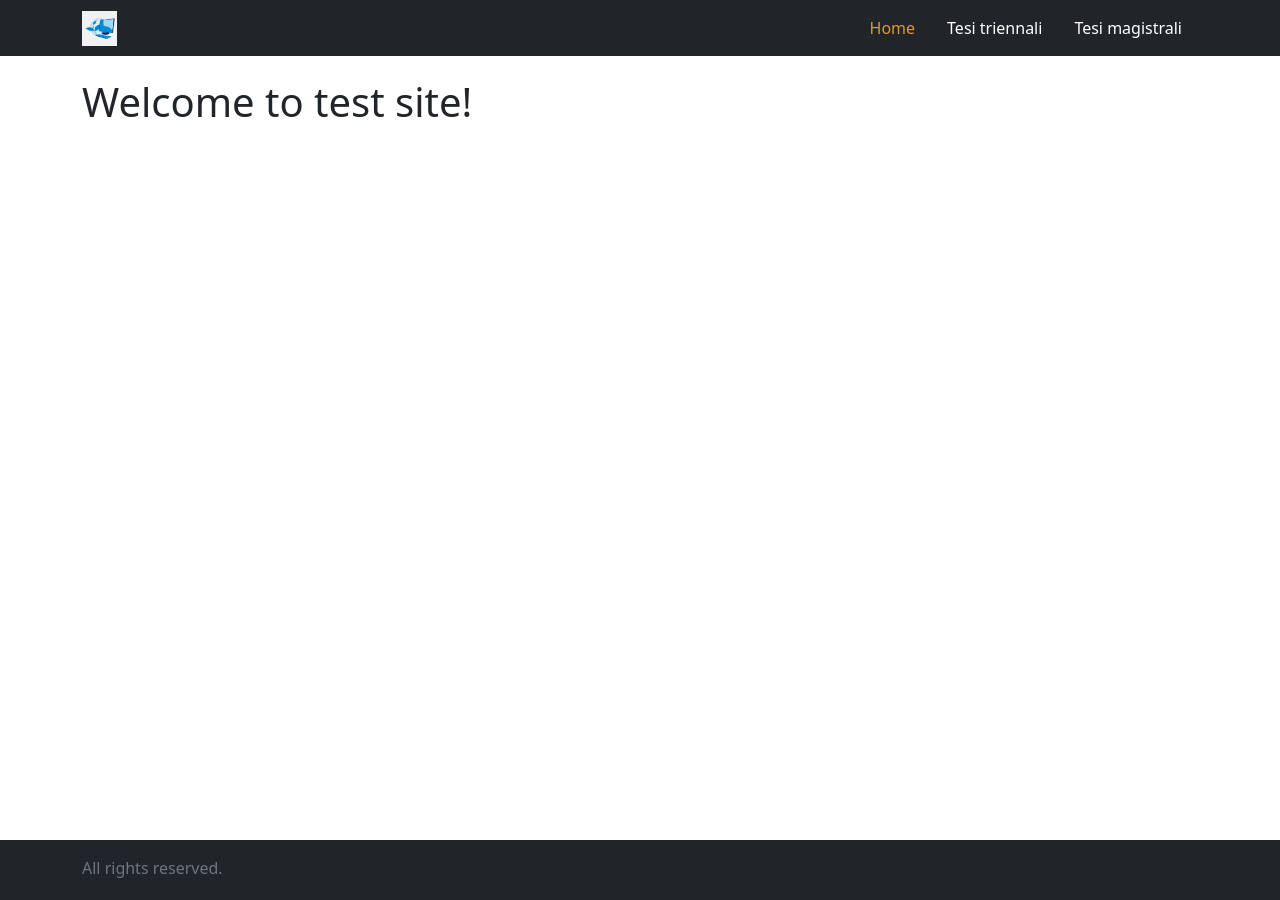
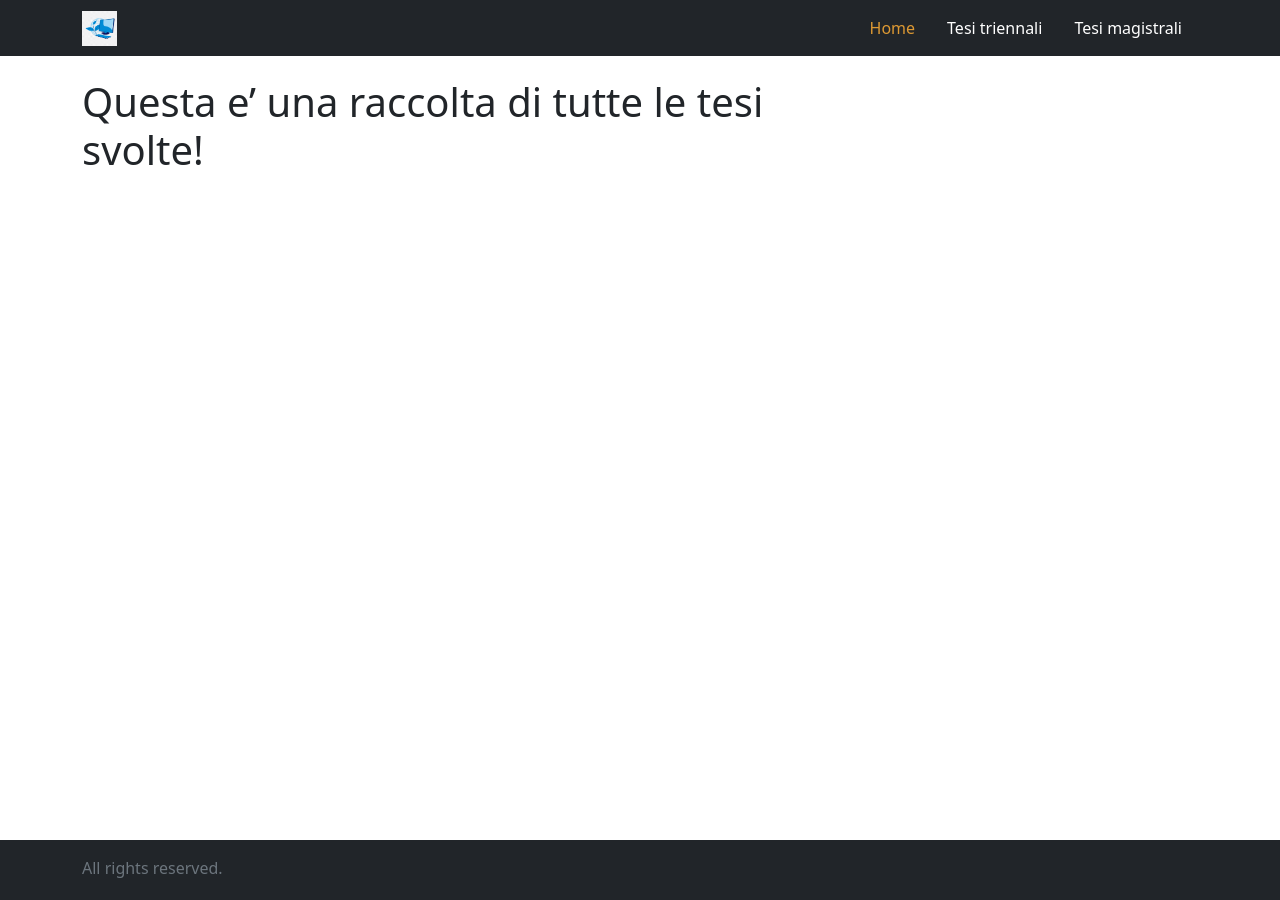
Before and after one commit to acantone03/sitodiprova.github.io, a Jekyll site: the page built from index.md, in a window 1280 px wide. Built offline with Jekyll 4.4.1, drawn with Linux system fonts in a browser that asks for light colours.

Commit message:
Update index.md

```diff
--- a/index.md
+++ b/index.md
@@ -7,4 +7,4 @@ title: Home
 permalink: /
 ---
 
-# Welcome to test site!
+# Questa e' una raccolta di tutte le tesi svolte!
```
